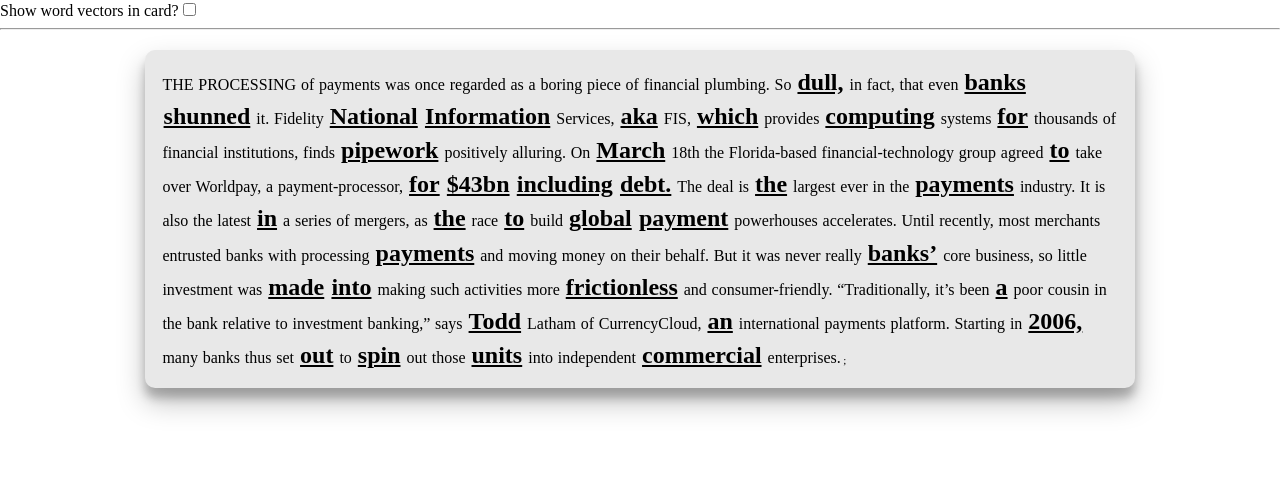
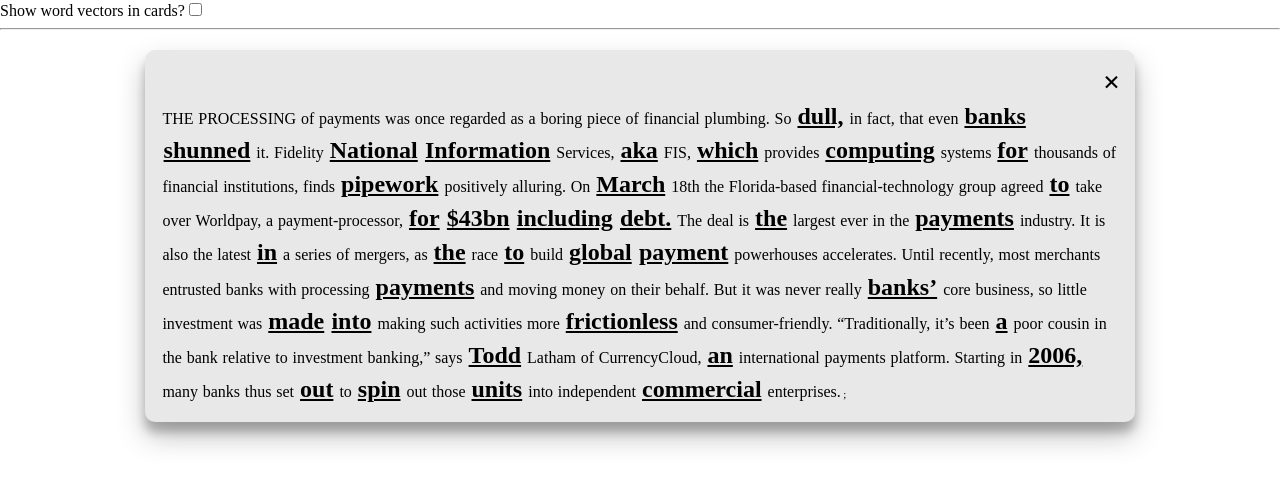
Before and after one commit to schwartzadev/cx-frontend, a React (Create React App) app: page / in a window 1280 px wide. Shown: the top 486 px of the page. Built offline with nearby package versions, Linux system fonts and the light colour scheme.

Commit message:
add x button to close modal, move Card to separate component

```diff
--- a/src/App.css
+++ b/src/App.css
@@ -25,6 +25,14 @@
   display: none;
 }
 
+.close-div-button {
+  display: block;
+  text-align: right;
+  font-weight: bold;
+  font-size: 30px;
+  cursor: pointer;
+}
+
 #card-body-container {
   font-size: 11px;
   background-color: #e8e8e8;
--- a/src/App.js
+++ b/src/App.js
@@ -10,19 +10,23 @@
   constructor(props) {
     super(props);
     this.state = {
-      cardWords: wordVectors
+      cardWords: wordVectors,
+      isHidden: false
     }
   }
+
+  hide() {
+    this.setState({
+      isHidden: false
+    })
+  }
+
   render() {
     return (
       <div className="App" id="card-container">
-        <Setting label="Show word vectors in card?" defaultChecked={false} onChecked={handleWordVectors} name="showWordVectors" />
+        <Setting label="Show word vectors in cards?" defaultChecked={false} onChecked={handleWordVectors} name="showWordVectors" />
         <hr />
-        <div id="card-body-container">
-          {wordVectors.map(info => (
-            <Word vector={info} />
-          ))};
-        </div>
+        <Card wordVectors={wordVectors} />
       </div>
     );
   }
@@ -31,7 +35,7 @@
 
 function handleWordVectors(status) {
   let updatedState = '';
-  if (status) { // to show the vectors
+  if (status) { // to show the vectors TODO use a ternary here
     updatedState = 'block';
   } else { // to hide the vectors
     updatedState = 'none';
@@ -41,6 +45,34 @@
 
 
 export default App;
+
+
+class Card extends Component {
+  constructor(props) {
+    super(props);
+    this.state = {
+      isHidden: false
+    }
+  }
+
+  hide() {
+    this.setState({
+      isHidden: true
+    })
+  }
+
+  render() {
+    return (
+      <div id="card-body-container"> {/* todo make this a class -- not an id */}
+        <span className="close-div-button" onClick={this.hide.bind(this)} >&times;</span> {/*} todo put this in a flexbox with the cutting toggles */}
+        {this.props.wordVectors.map(info => (
+          <Word vector={info} />
+        ))};
+      </div>
+    );
+  }
+}
+
 
 function GetWordClasses(wordVectorValue) {
   if (wordVectorValue < scoreCutoff) {
```
